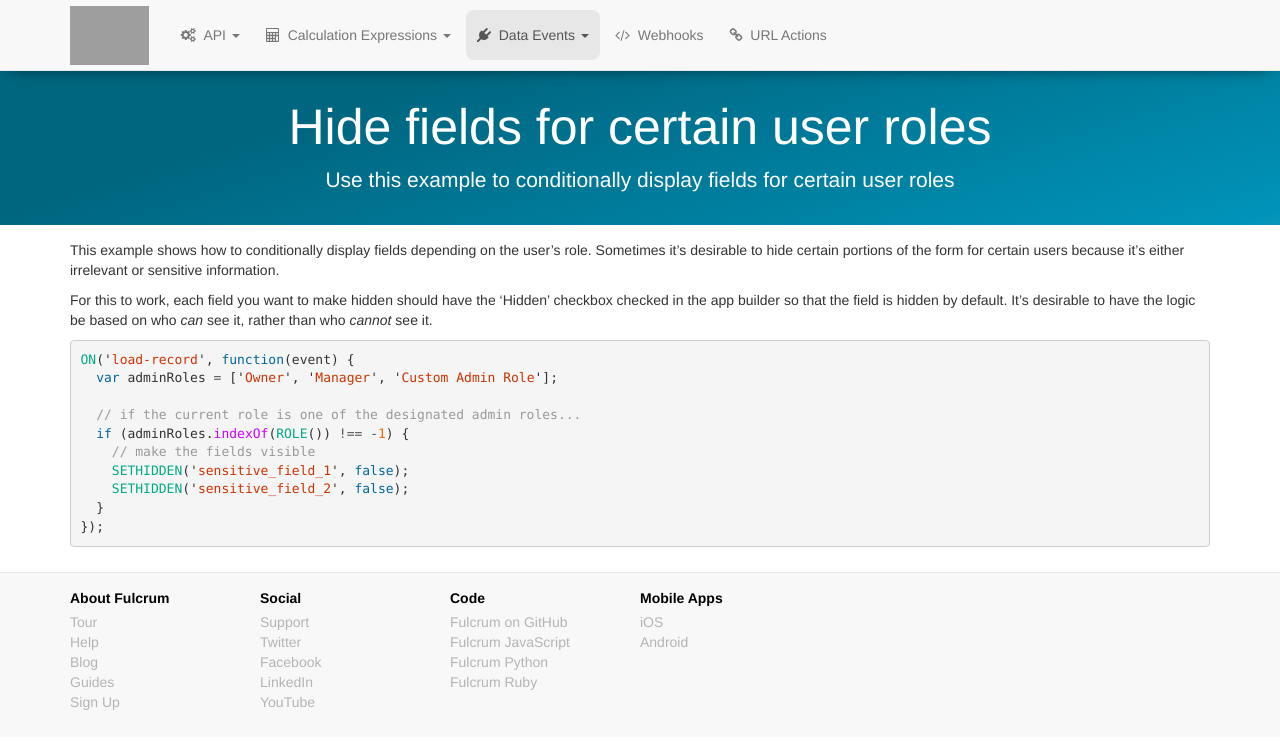
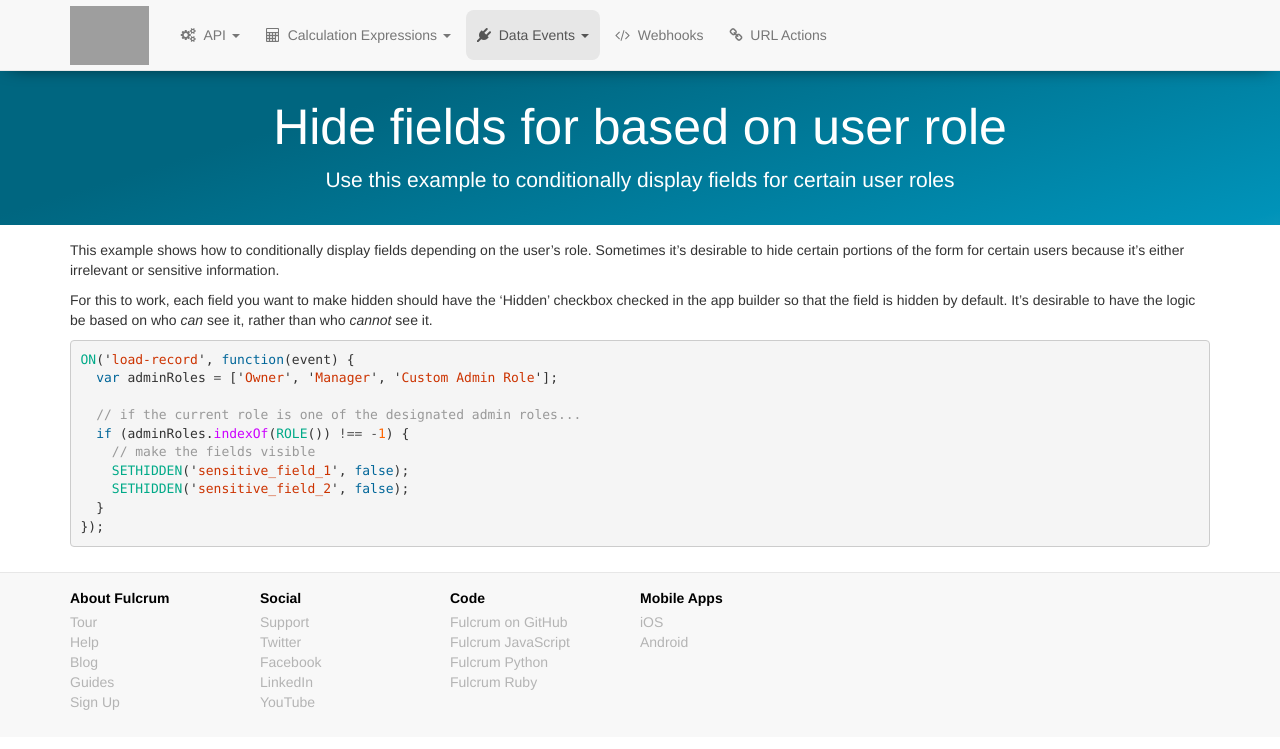
Before and after one commit to rylincoln/developer.fulcrumapp.com, a Jekyll site: the page built from _data-event-examples/hide-fields-by-role.md, in a window 1280 px wide. Shown: the top 749 px of the page. Built offline with Jekyll 4.4.1, drawn with Linux system fonts in a browser that asks for light colours; nearby versions of some CDN libraries; grey boxes are pictures that could not be loaded.

Commit message:
Update title

```diff
--- a/_data-event-examples/hide-fields-by-role.md
+++ b/_data-event-examples/hide-fields-by-role.md
@@ -1,7 +1,7 @@
 ---
 layout: default
 section: data_events
-title: "Hide fields for certain user roles"
+title: "Hide fields for based on user role"
 description: "Use this example to conditionally display fields for certain user roles"
 category: section
 ---
```
